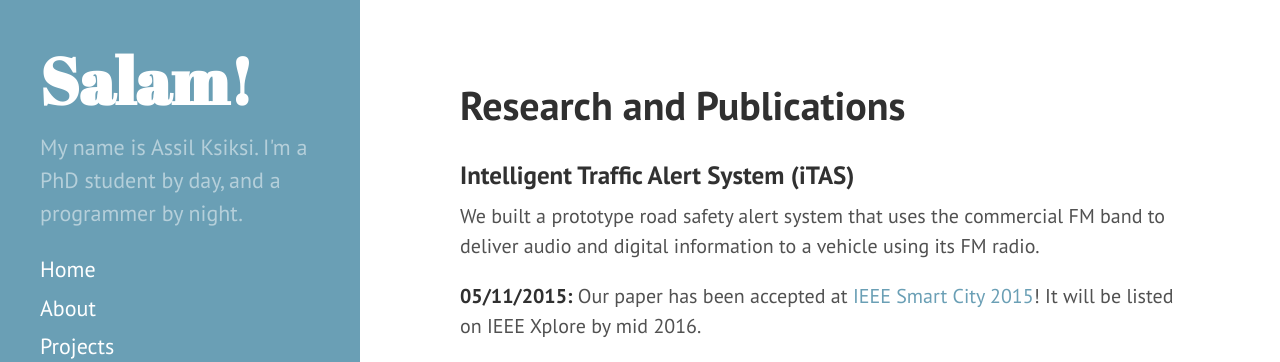
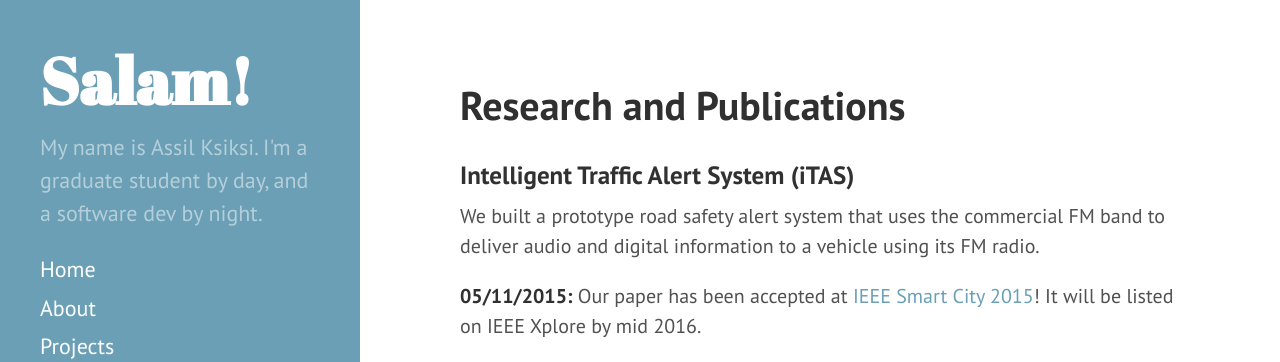
Before and after one commit to aksiksi/blog, a Jekyll site: the page built from research/index.md, in a window 1280 px wide. Shown: the top 362 px of the page. Built offline with Jekyll 4.4.1, drawn with Linux system fonts in a browser that asks for light colours.

Commit message:
Updated sidebar and homepage post count

```diff
--- a/_config.yml
+++ b/_config.yml
@@ -2,7 +2,7 @@
 markdown: kramdown
 
 title:            Assil Ksiksi
-aboutme:          My name is Assil Ksiksi. I'm a PhD student by day, and a programmer by night.
+aboutme:          My name is Assil Ksiksi. I'm a graduate student by day, and a software dev by night.
 url:              https://assil.me/
 
 author:
@@ -11,4 +11,4 @@
   github:         https://github.com/aksiksi
 
 gems: [jekyll-paginate]
-paginate:         5
+paginate:         10
```
